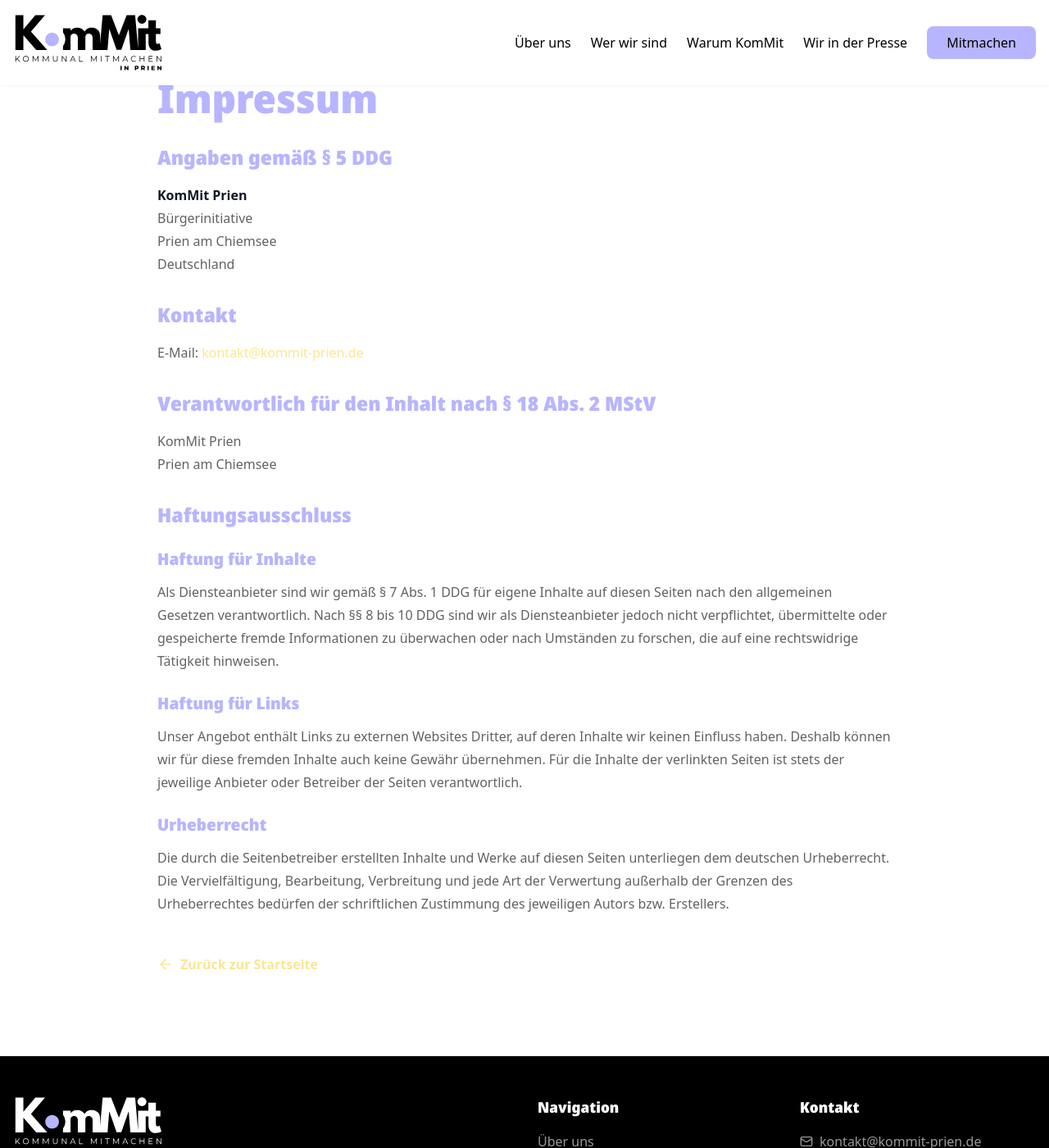
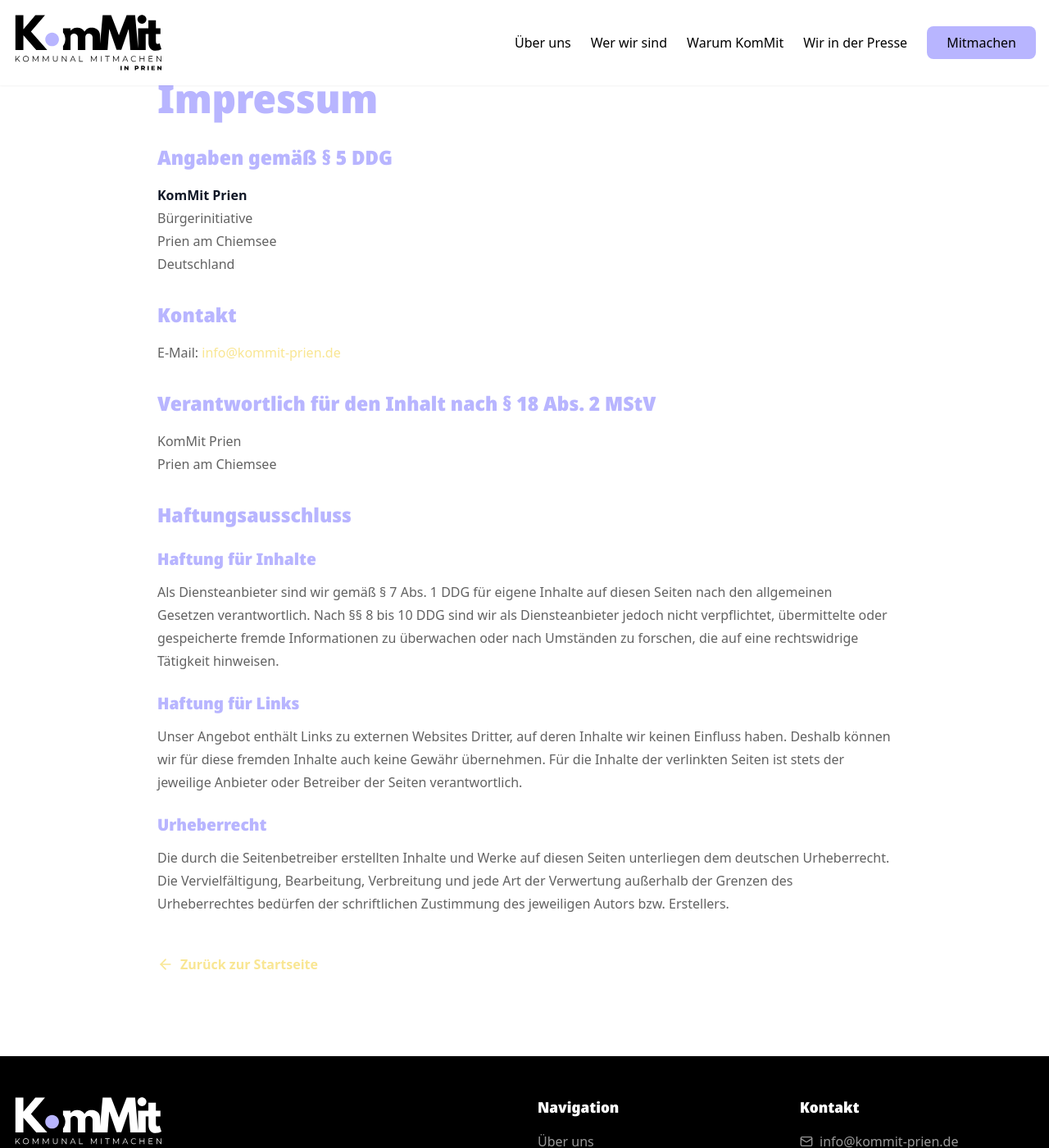
Before and after one commit to mblascoespar/kommitprien, a Jekyll site: the page built from impressum.html, in a window 1280 px wide and 1400 px high. Shown: the whole window at 82% size. Built offline with Jekyll 4.4.1, drawn with Linux system fonts in a browser that asks for light colours.

Commit message:
- Updated email addresses to info@kommit-prien.de

```diff
--- a/_config.yml
+++ b/_config.yml
@@ -1,6 +1,6 @@
 # Site settings
 title: "KommMit Prien"
-email: kontakt@kommit-prien.de
+email: info@kommit-prien.de
 description: "Bürgerinitiative am Chiemsee"
 baseurl: ""
 url: "https://www.kommit-prien.de"
--- a/_includes/footer.html
+++ b/_includes/footer.html
@@ -28,7 +28,7 @@
         <ul class="space-y-2 text-muted">
           <li class="flex items-center">
             <i data-lucide="mail" class="w-4 h-4 mr-2"></i>
-            <a href="mailto:kontakt@kommit-prien.de" class="hover:text-white transition">kontakt@kommit-prien.de</a>
+            <a href="mailto:info@kommit-prien.de" class="hover:text-white transition">info@kommit-prien.de</a>
           </li>
           <li class="flex items-center">
             <i data-lucide="map-pin" class="w-4 h-4 mr-2"></i>
--- a/datenschutz.html
+++ b/datenschutz.html
@@ -28,7 +28,7 @@ title: Datenschutz - KommMit Prien
         KomMit Prien<br>
         Bürgerinitiative<br>
         Prien am Chiemsee<br>
-        E-Mail: <a href="mailto:kontakt@kommit-prien.de" class="text-accent hover:opacity-80">kontakt@kommit-prien.de</a>
+        E-Mail: <a href="mailto:info@kommit-prien.de" class="text-accent hover:opacity-80">info@kommit-prien.de</a>
       </p>
 
       <p class="text-body mb-4">
@@ -87,7 +87,7 @@ title: Datenschutz - KommMit Prien
         KomMit Prien<br>
         Bürgerinitiative<br>
         Prien am Chiemsee<br>
-        E-Mail: <a href="mailto:kontakt@kommit-prien.de" class="text-accent hover:opacity-80">kontakt@kommit-prien.de</a>
+        E-Mail: <a href="mailto:info@kommit-prien.de" class="text-accent hover:opacity-80">info@kommit-prien.de</a>
       </p>
       <p class="text-body mb-4">
         Verantwortliche Stelle ist die natürliche oder juristische Person, die allein oder gemeinsam mit anderen
@@ -124,7 +124,7 @@ title: Datenschutz - KommMit Prien
       </ul>
       <p class="text-body mb-4">
         Zur Ausübung Ihrer Rechte wenden Sie sich bitte per E-Mail an:
-        <a href="mailto:kontakt@kommit-prien.de" class="text-accent hover:opacity-80">kontakt@kommit-prien.de</a>
+        <a href="mailto:info@kommit-prien.de" class="text-accent hover:opacity-80">info@kommit-prien.de</a>
       </p>
 
       <h3 class="text-xl font-bold text-primary mt-6 mb-3">Beschwerderecht bei der Aufsichtsbehörde</h3>
--- a/impressum.html
+++ b/impressum.html
@@ -19,7 +19,7 @@ title: Impressum - KommMit Prien
 
       <h2 class="text-2xl font-bold text-primary mt-8 mb-4">Kontakt</h2>
       <p class="text-body mb-4">
-        E-Mail: <a href="mailto:kontakt@kommit-prien.de" class="text-accent hover:opacity-80">kontakt@kommit-prien.de</a>
+        E-Mail: <a href="mailto:info@kommit-prien.de" class="text-accent hover:opacity-80">info@kommit-prien.de</a>
       </p>
 
       <h2 class="text-2xl font-bold text-primary mt-8 mb-4">Verantwortlich für den Inhalt nach § 18 Abs. 2 MStV</h2>
```
